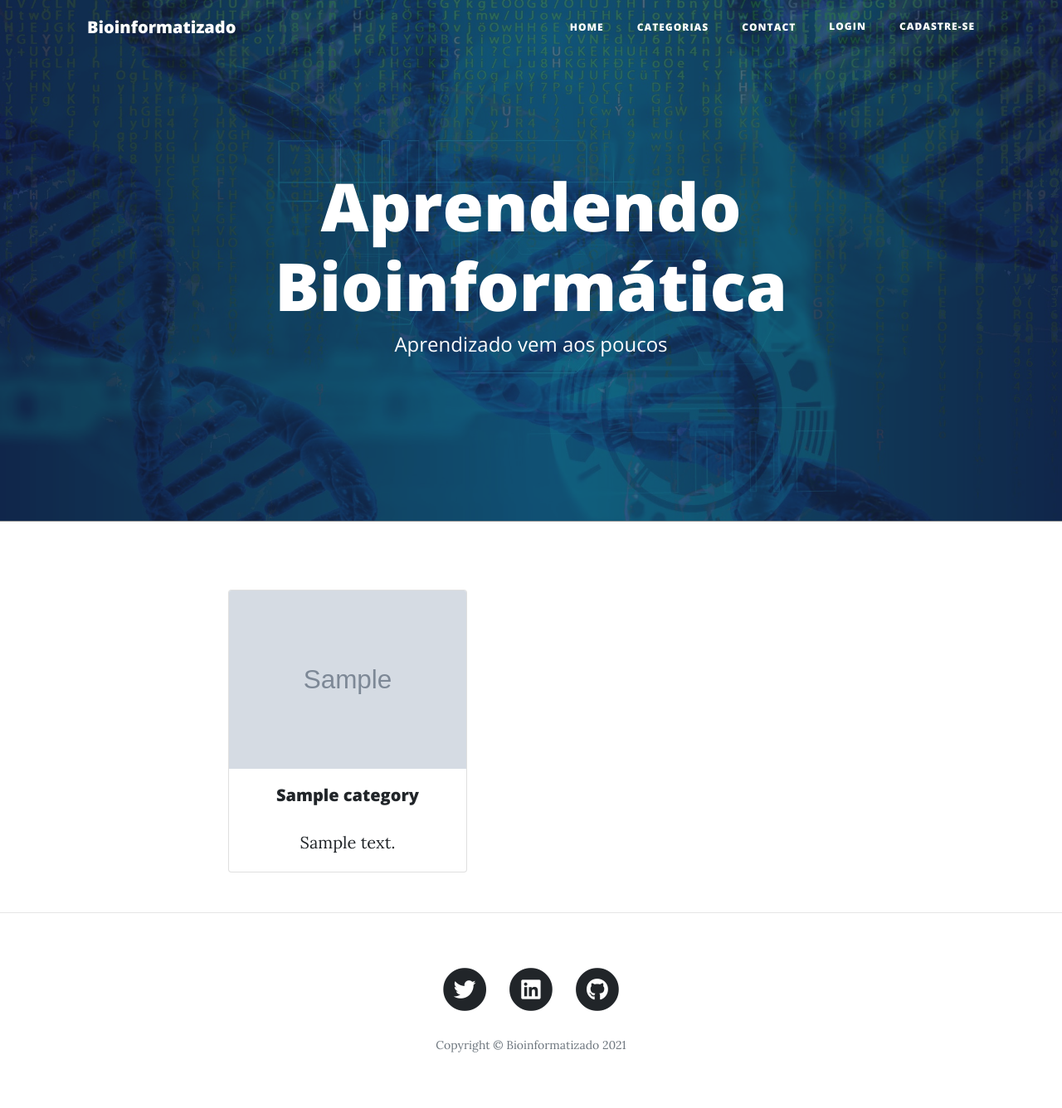
After one commit to RodrigoCury/DjangoBlog, a Django app: page /post/categories/ in a window 1280 px wide. The commit adds this page. Shown: the whole page at 83% size. Run offline with Django 3.2, Linux system fonts and the light colour scheme; tables that the repository leaves empty hold one stand-in row (values such as "Sample post"); grey boxes marked "Sample" are stand-in pictures; some libraries are stand-ins or nearby versions.

Commit message:
Categories Page added

```diff
--- a/blog/models.py
+++ b/blog/models.py
@@ -1,26 +1,29 @@
+from ckeditor.fields import RichTextField
+from django.contrib.auth.models import User  # Link an User to a BlogPost
+from django.dispatch import receiver
 from django.db import models
+from django.db.models.signals import pre_save
 from django.utils import timezone
-from django.contrib.auth.models import User  # Link an User to a BlogPost
-from ckeditor.fields import RichTextField
+from django.utils.html import mark_safe
+from django.utils.text import slugify
 from django.urls import reverse
-from django.db.models.signals import pre_save
-from django.utils.text import slugify
-from django.dispatch import receiver
 
 # Create your models here.
-
-
-class PublishedManager(models.Manager):
-    def get_queryset(self):
-        return super(PublishedManager, self).get_queryset()\
-
 
 
 class Category(models.Model):
     name = models.CharField(max_length=100,
                             verbose_name='Nome')
     published = models.DateTimeField(default=timezone.now)
+    slug = models.SlugField(max_length=100, unique=True)
     created_at = models.DateTimeField(auto_now_add=True)
+    image = models.ImageField(verbose_name="Imagem",
+                              upload_to='blog',
+                              null=True,
+                              blank=True)
+    description = models.TextField(max_length=50,
+                                   blank=False,
+                                   null=False)
 
     class Meta:
         verbose_name = "Categoria"
@@ -29,6 +32,17 @@ class Category(models.Model):
 
     def __str__(self):
         return self.name
+
+    def get_absolute_url(self):
+        return reverse('category_posts', args=[self.slug])
+
+    @property
+    def view_image(self):
+        return mark_safe(f'<img src="{self.image.url}" width="400">')
+
+    @property
+    def sort(self):
+        return Category.objects.all().order_by('name')
 
 
 class BlogPost(models.Model):
@@ -49,7 +63,7 @@ class BlogPost(models.Model):
                               upload_to='blog',
                               blank=True,
                               null=True)
-    content = RichTextField(verbose_name='Conteúdo',
+    content = RichTextField(verbose_name='Conteudo',
                             config_name='content_editor')
     published = models.DateTimeField(default=timezone.now)
     created = models.DateTimeField(auto_now_add=True)
@@ -57,7 +71,6 @@ class BlogPost(models.Model):
     status = models.CharField(max_length=10,
                               choices=STATUS,
                               default="rascunho")
-    publishedmanager = PublishedManager()
 
     def get_absolute_url(self):
         return reverse('post_detail', args=[self.slug])
@@ -67,6 +80,10 @@ class BlogPost(models.Model):
 
     def get_absolute_url_delete(self):
         return reverse("post_delete", args=[self.slug])
+
+    @property
+    def view_image(self):
+        return mark_safe(f'<img src="{self.image.url}" width="400">')
 
     class Meta:
         # "-MODEL_COLUMN" => ordem decrescente/ "MODEL_COLUMN" => ordem crescente
@@ -81,3 +98,8 @@ class BlogPost(models.Model):
 @receiver(pre_save, sender=BlogPost)
 def insert_slug(sender, instance, **kwargs):
     instance.slug = slugify(instance.title)
+
+
+@receiver(pre_save, sender=Category)
+def insert_slug(sender, instance, **kwargs):
+    instance.slug = slugify(instance.name)
--- /dev/null
+++ b/blog/templates/blog/categories_list.html
@@ -0,0 +1,25 @@
+{% extends 'base.html' %}
+
+{% block title %}
+Bioinformatizado
+{% endblock %}
+
+{% block content %}
+
+<div class="d-flex flex-row flex-wrap justify-content-around col-lg-8 col-md-10 mx-auto">
+    {% for category in object_list|dictsort:"name" %}
+
+    <div class="card text-center" style="width: 18rem; margin: 2rem 0;">
+        <a href={{ category.get_absolute_url }}>
+            <img class="card-img-top" src={% if category.image %}{{category.image.url}}{% endif %}
+                alt={{category.name}}>
+            <div class="card-body">
+                <h5 class="card-title"> {{category.name}} </h5>
+                <p class="card-text"> {{category.description}} </p>
+            </div>
+        </a>
+    </div>
+    <hr>
+    {% endfor %}
+</div>
+{% endblock content %}
--- a/blog/urls.py
+++ b/blog/urls.py
@@ -5,9 +5,13 @@ from . import views
 urlpatterns = [
     path('', views.BlogListView.as_view(), name="home"),
     path('post/new/', views.BlogCreateView.as_view(), name="post_new"),
+    path('post/categories/', views.CategoryListView.as_view(), name="categories"),
+    path('post/categories/<slug:slug>/',
+         views.CategoryDetailView.as_view(), name='category_posts'),
     path('post/<slug:slug>/', views.BlogDetailView.as_view(), name="post_detail"),
     path('post/<slug:slug>/edit', views.BlogUpdateView.as_view(), name="post_edit"),
     path('post/<slug:slug>/delete',
          views.BlogDeleteView.as_view(), name="post_delete"),
+    path("hello", views.hello, name="hello")
 
 ]
--- a/blog/views.py
+++ b/blog/views.py
@@ -1,13 +1,30 @@
 from django.shortcuts import render
+from django.http import HttpResponse
 from django.urls import reverse_lazy
 from django.views.generic import ListView, DetailView, UpdateView, DeleteView
 from django.views.generic.edit import CreateView
 from django.contrib.messages.views import SuccessMessageMixin
 from django.contrib import messages
-from .models import BlogPost
+from .models import BlogPost, Category
 from .forms import BlogPostForm
+from django.contrib.auth.decorators import login_required
+from django.contrib.auth.mixins import LoginRequiredMixin, UserPassesTestMixin
+# Create your views here.
 
-# Create your views here.
+
+@login_required
+def hello(request):
+    return HttpResponse("Logado")
+
+
+class CategoryListView(ListView):
+    model = Category
+    template_name = 'blog/categories_list.html'
+
+
+class CategoryDetailView(DetailView):
+    model = Category
+    template_name = 'blog/categories.html'
 
 
 class BlogListView(ListView):
@@ -20,22 +37,38 @@ class BlogDetailView(DetailView):
     template_name = "blog/post_detail.html"
 
 
-class BlogCreateView(CreateView):
+class BlogCreateView(UserPassesTestMixin, CreateView):
+    def test_func(self):
+        return self.request.user.is_superuser
+
     form_class = BlogPostForm
     model = BlogPost
     template_name = "blog/post_new.html"
+
+    def form_valid(self, form):
+        obj = form.save(commit=False)
+        obj.author = self.request.user
+        obj.save()
+        return super().form_valid(form)
 
     def success_message(title):
         return f"{title} foi criado com sucesso"
 
 
-class BlogUpdateView(SuccessMessageMixin, UpdateView):
-    form_fields_change = BlogPostForm
-    form_fields_change.Meta.fields = ('title', 'content', 'category', 'status')
-    form_class = form_fields_change
+class BlogUpdateView(UserPassesTestMixin, SuccessMessageMixin, UpdateView):
+    def test_func(self):
+        return self.request.user.is_superuser
+
+    form_class = BlogPostForm
     model = BlogPost
     template_name = 'blog/post_edit.html'
     success_message = "%(calculated_field)s alterado com sucesso"
+
+    def form_valid(self, form):
+        obj = form.save(commit=False)
+        print(obj.category)
+        obj.save()
+        return super().form_valid(form)
 
     def get_success_message(self, cleaned_data):
         return self.success_message % dict(
@@ -44,7 +77,10 @@ class BlogUpdateView(SuccessMessageMixin, UpdateView):
         )
 
 
-class BlogDeleteView(SuccessMessageMixin, DeleteView):
+class BlogDeleteView(UserPassesTestMixin, SuccessMessageMixin, DeleteView):
+    def test_func(self):
+        return self.request.user.is_superuser
+
     model = BlogPost
     template_name = "blog/post_delete.html"
     success_url = reverse_lazy('home')
--- a/templates/base.html
+++ b/templates/base.html
@@ -6,10 +6,10 @@
 <head>
     <meta charset="UTF-8">
     <link rel="stylesheet" href="https://fonts.googleapis.com/css?family=Source+Sans+Pro:400">
-    <link rel="stylesheet" href="{% static 'css/style.css' %}">
     <meta name="viewport" content="width=device-width, initial-scale=1.0">
     <!-- Bootstrap core CSS -->
     <link href={% static 'vendor/bootstrap/css/bootstrap.min.css' %} rel="stylesheet">
+    <link href={% static 'vendor/bootstrap/css_/style.css' %} rel="stylesheet">
 
     <!-- Custom fonts for this template -->
     <link href={% static 'vendor/fontawesome-free/css/all.min.css' %} rel="stylesheet" type="text/css">
@@ -42,10 +42,7 @@
                         <a class="nav-link" href="/">Home</a>
                     </li>
                     <li class="nav-item">
-                        <a class="nav-link" href="about.html">About</a>
-                    </li>
-                    <li class="nav-item">
-                        <a class="nav-link" href="post.html">Sample Post</a>
+                        <a class="nav-link" href={% url 'categories' %}>Categorias</a>
                     </li>
                     <li class="nav-item">
                         <a class="nav-link" href="contact.html">Contact</a>
@@ -97,7 +94,7 @@
 
     <!-- Main Content -->
     <div class="container">
-        <div class="row">
+        <div class="row d-flex flex-column">
 
             {% block content %} {% endblock content %}
 
```
Also changed, not shown: blog/templates/blog/categories.html (added, +32 -0 lines).
